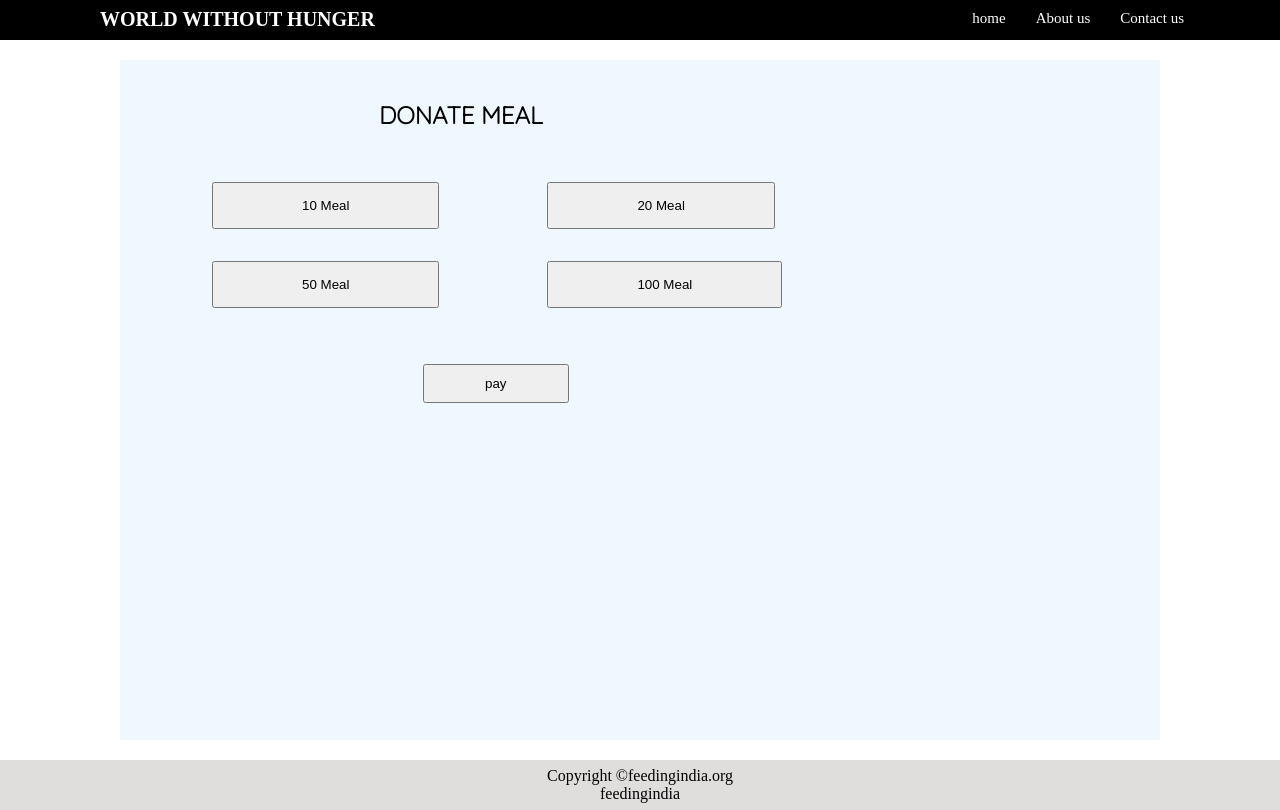
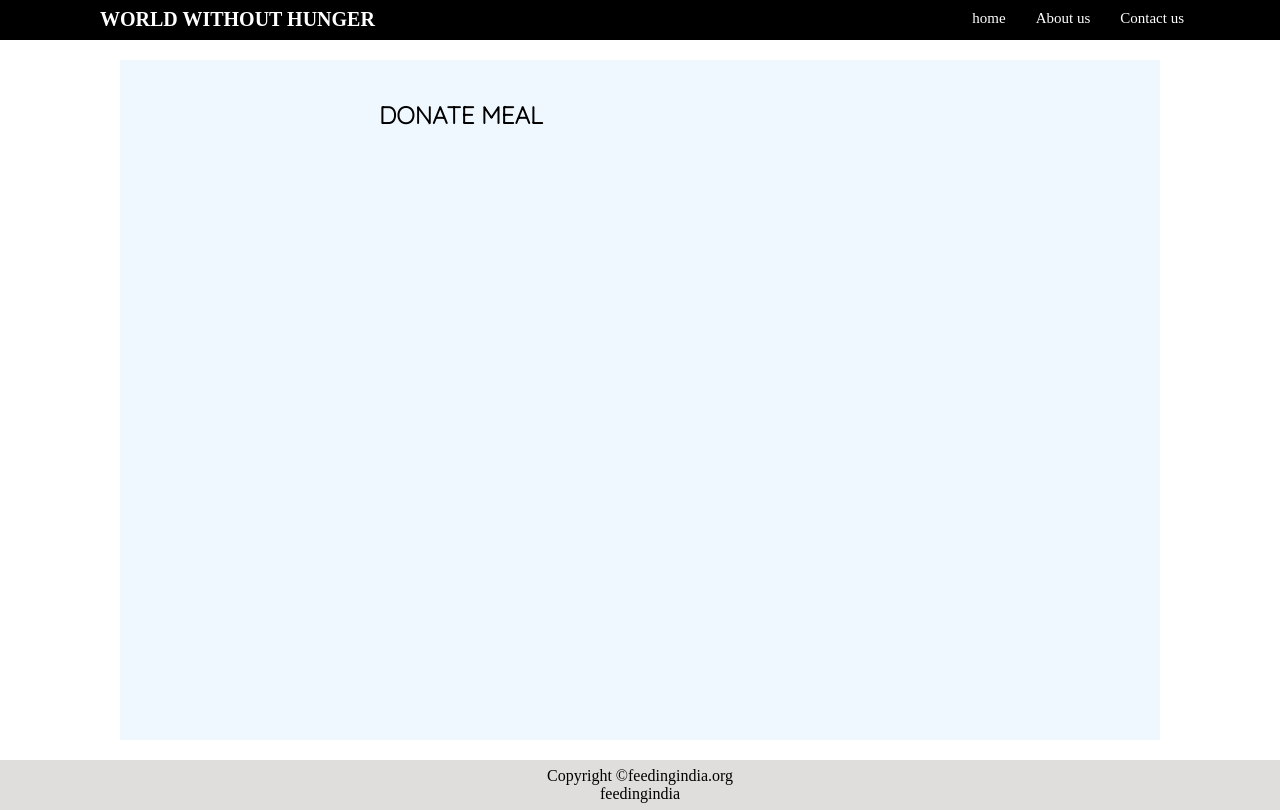
Before and after one commit to VedangU/wwh, a Django app: page /donatemoney in a window 1280 px wide. Run offline with Django 3.2, Linux system fonts and the light colour scheme; some libraries are stand-ins or nearby versions; some web fonts are replaced.

Commit message:
Add files via upload

```diff
--- a/main/templates/main/donatemoney.html
+++ b/main/templates/main/donatemoney.html
@@ -26,14 +26,11 @@
     </div>
     <div class="register max-width-1 m-auto">
         <h2> DONATE MEAL</h2><br><br>
-        <form id="register">
-            <button type="button" id="suv">10 Meal</button>
-            <button type="button" id="suv">20 Meal</button><br>
-            <button type="button" id="suv">50 Meal</button>
-            <button type="button" id="suv">100 Meal</button>
 
-            <button type="button" id="sub">pay</button>
+        <form>
+            <script src="https://checkout.razorpay.com/v1/payment-button.js" data-payment_button_id="pl_HU3m0Hq37QioLu" async> </script>
         </form>
+
     </div>
     <div class="footer  ">
         <p>Copyright &copy;feedingindia.org</p>
```
